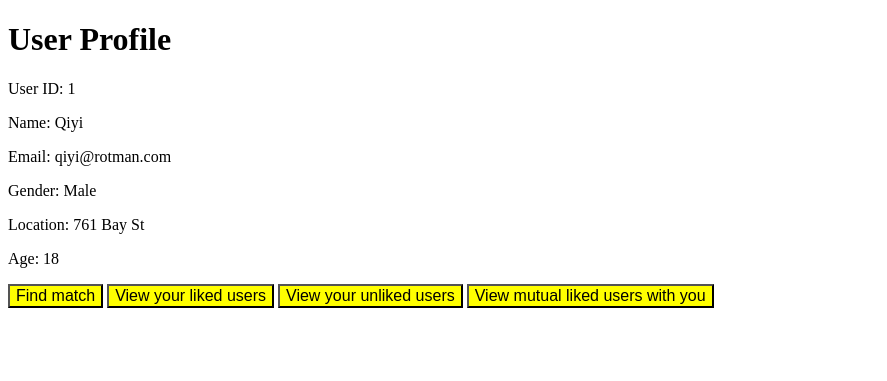
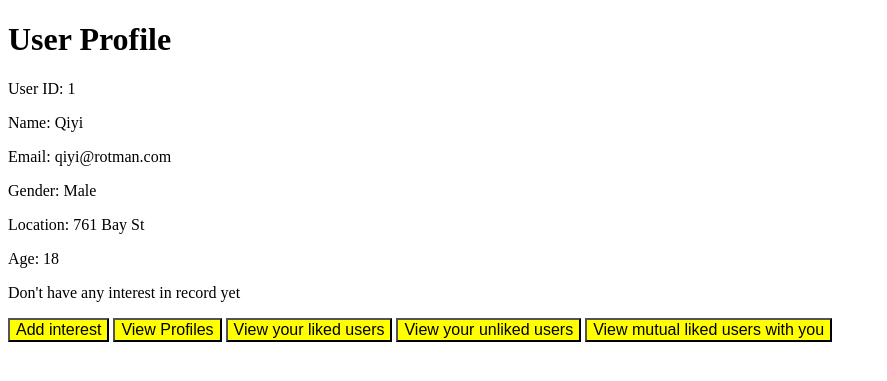
Before and after one commit to owoodman0159/py_g22, a Flask app: page /profile/1 in a window 1280 px wide. Shown: the top 381 px of the page, without its empty margins (0-887 px from the left). Run offline with Flask 3, Linux system fonts and the light colour scheme; data comes from the database, SQL or seed files in the repository.

Commit message:
l lot of changes

```diff
--- a/matchapp/app/app.py
+++ b/matchapp/app/app.py
@@ -25,9 +25,11 @@ def register():
 @app.route('/profile/<int:uid>')
 def profile(uid):
     user_info = get_user_info(uid)
+    user_interests = get_interest(uid)
+
 
     if user_info != ():
-        return render_template("profile.html", user=user_info, uid=uid)
+        return render_template("profile.html", user=user_info, uid=uid, interests = user_interests)
     else:
         return render_template("index.html")
 
@@ -54,9 +56,10 @@ def match(uid1):
     # matched_userid = find_match(uid)
     matched_userid = 2
     matched_user_info = get_user_info(matched_userid)
+    interests = get_interest(matched_userid)
 
     if matched_userid:
-        return render_template("matchedPage.html", user= matched_user_info, uid1=uid1, uid2=matched_userid)
+        return render_template("matchedPage.html", user= matched_user_info, uid1=uid1, uid2=matched_userid, interests = interests)
     else:
         flash(f"Can't find a match with {uid1}")
         return redirect(url_for('profile', uid=uid))
@@ -90,6 +93,17 @@ def mutual_users(uid):
         return render_template("userList.html", users=users, uid=uid)
         # return redirect(url_for('profile', uid=uid))
 
+@app.route('/top_user/<int:uid>')
+def best_matches(uid):
+    users = get_top_5_user(uid)
+    infos = ((get_user_info(userid),score) for userid, score in users)
+    if users:
+        return render_template("userList.html", infos, infos, uid=uid)
+    else:
+        flash(f"User with {uid} has no mutually liked users")
+        return render_template("userList.html", users=users, uid=uid)
+        # return redirect(url_for('profile', uid=uid))
+
 @app.route('/create_user', methods=['POST'])
 def create_user():
     name = request.form['name']
--- a/matchapp/app/templates/profile.html
+++ b/matchapp/app/templates/profile.html
@@ -6,6 +6,13 @@
     <link rel="stylesheet" href="../static/css/profile.css">
 </head>
 <script>
+
+    function add_interest(){
+        let new_interest = prompt("Please enter your interest:");
+            if (new_interest) {
+
+            }
+    }
     function match(uid) {
 
 
@@ -22,6 +29,12 @@
     function view_mutual_liked(uid) {
         window.location.href = `/mutually-liked-users/${uid}`;
     }
+
+    function view_top_5(uid) {
+        window.location.href = `/top_user/${uid}`;
+    }
+
+
 
 </script>
 <body>
@@ -45,11 +58,22 @@
     <p>No user information available.</p>
     {% endif %}
 
+    {% if interests %}
+    <p>My interest:</p>
+    {% for interest in interets %}
+        <li>{{ interest }}</li>
+        {% endfor %}
+    {% else %}
+    <p>Don't have any interest in record yet</p>
+    {% endif %}
+
     <div>
-        <button onclick="match({{ uid }})">Find match</button>
+        <button onclick="add_interest()">Add interest</button>
+        <button onclick="match({{ uid }})">View Profiles</button>
         <button onclick="view_liked({{ uid }})">View your liked users</button>
         <button onclick="view_unliked({{ uid }}) ">View your unliked users</button>
         <button onclick="view_mutual_liked({{ uid }})">View mutual liked users with you</button>
+        <!-- <button onclick="view_top_5({{ uid }})">Top matches</button> -->
     </div>
 </body>
 </html>
```
Also changed, not shown: matchapp/app/templates/matchedPage.html (+9 -0 lines).
